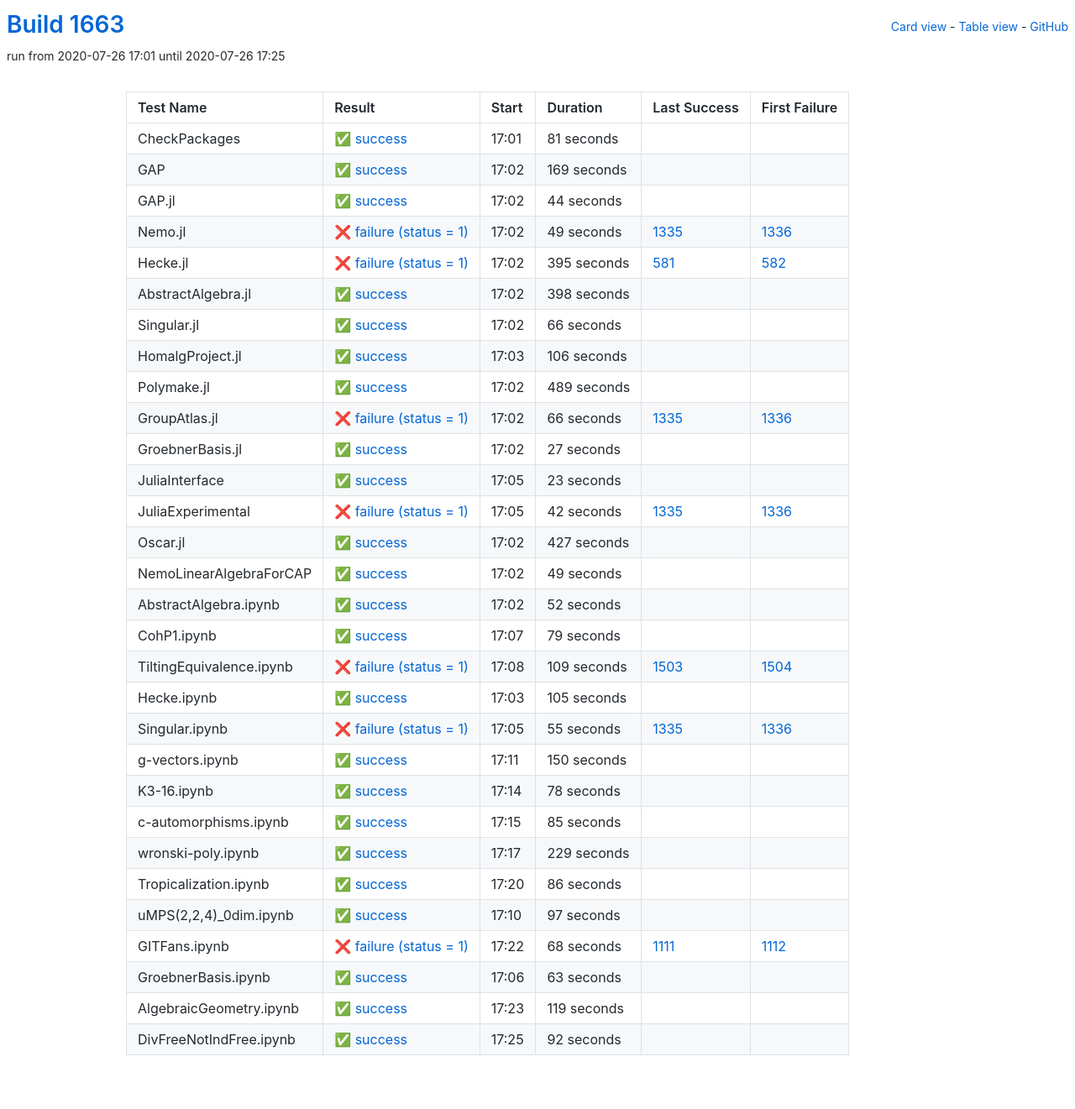
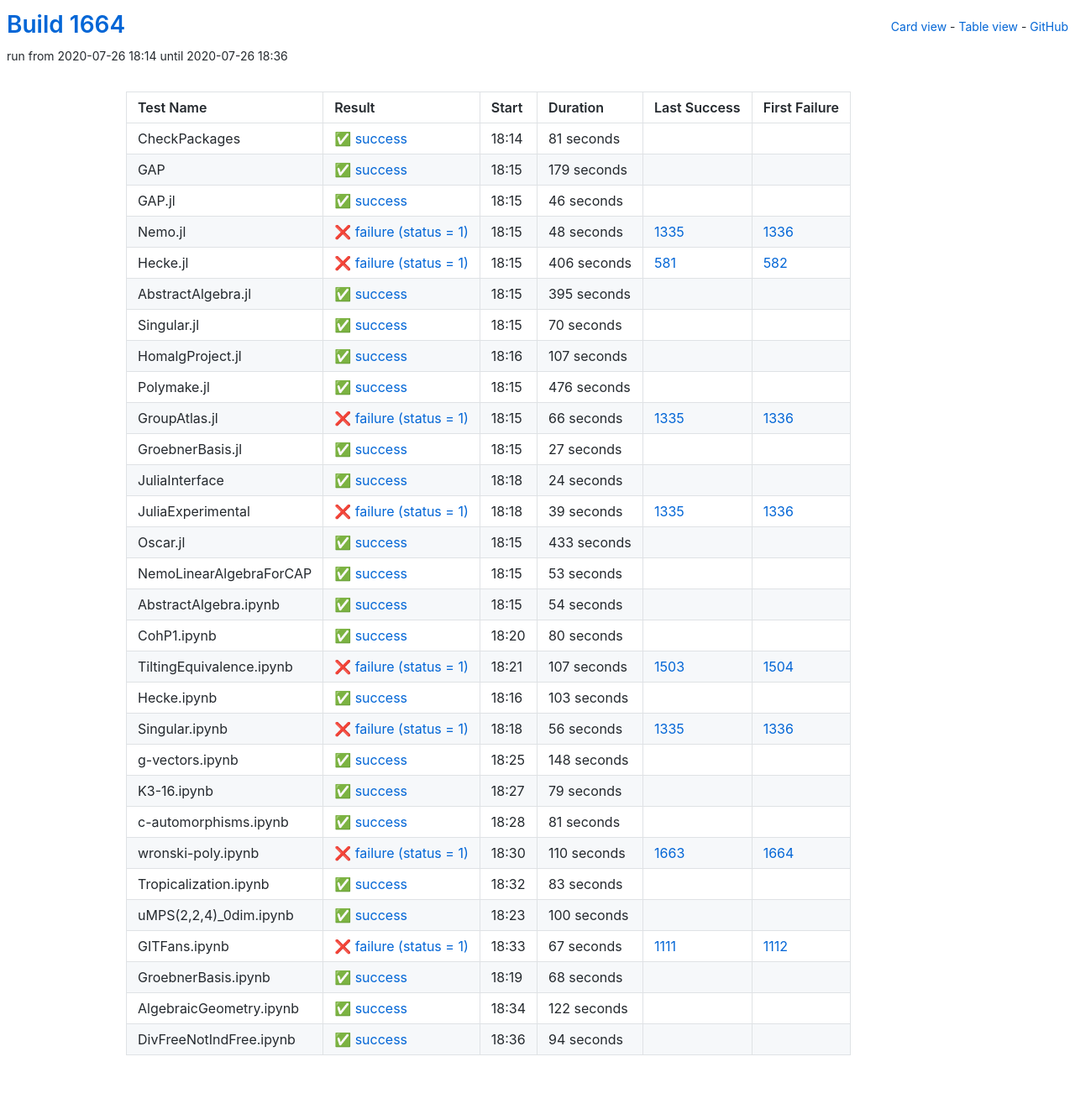
Before and after one commit to oscar-system/oscar-ci-status-1.4, a Jekyll site: the page built from table.html, in a window 1280 px wide. Shown: the whole page at 84% size. Built offline with Jekyll 4.4.1, drawn with Linux system fonts in a browser that asks for light colours.

Commit message:
Build #1664

```diff
--- a/_data/ci.yml
+++ b/_data/ci.yml
@@ -1,6 +1,6 @@
 ---
-build: 1663
-build_url: https://oscarci.mathematik.uni-kl.de/job/oscar-julia-1.4/1663/
+build: 1664
+build_url: https://oscarci.mathematik.uni-kl.de/job/oscar-julia-1.4/1664/
 job: oscar-julia-1.4
 organization: oscar-system
 repo: oscar-ci-status-1.4
@@ -8,8 +8,8 @@ repourl: https://github.com/oscar-system/oscar-ci-status-1.4
 tests:
 - name: CheckPackages
   id: checkpackages
-  log: https://oscarci.mathematik.uni-kl.de/job/oscar-julia-1.4/1663/artifact/logs/build-1663/CheckPackages.log
-  start: 2020-07-26 17:01
+  log: https://oscarci.mathematik.uni-kl.de/job/oscar-julia-1.4/1664/artifact/logs/build-1664/CheckPackages.log
+  start: 2020-07-26 18:14
   success: true
   exitcode: 0
   status: success
@@ -20,104 +20,104 @@ tests:
   first_failure_url:
 - name: GAP
   id: gap
-  log: https://oscarci.mathematik.uni-kl.de/job/oscar-julia-1.4/1663/artifact/logs/build-1663/GAP.log
-  start: 2020-07-26 17:02
+  log: https://oscarci.mathematik.uni-kl.de/job/oscar-julia-1.4/1664/artifact/logs/build-1664/GAP.log
+  start: 2020-07-26 18:15
   success: true
   exitcode: 0
   status: success
-  duration: 169
+  duration: 179
   last_success: false
   last_success_url:
   first_failure: false
   first_failure_url:
 - name: GAP.jl
   id: gap-jl
-  log: https://oscarci.mathematik.uni-kl.de/job/oscar-julia-1.4/1663/artifact/logs/build-1663/GAP.jl.log
-  start: 2020-07-26 17:02
+  log: https://oscarci.mathematik.uni-kl.de/job/oscar-julia-1.4/1664/artifact/logs/build-1664/GAP.jl.log
+  start: 2020-07-26 18:15
   success: true
   exitcode: 0
   status: success
-  duration: 44
+  duration: 46
   last_success: false
   last_success_url:
   first_failure: false
   first_failure_url:
 - name: Nemo.jl
   id: nemo-jl
-  log: https://oscarci.mathematik.uni-kl.de/job/oscar-julia-1.4/1663/artifact/logs/build-1663/Nemo.jl.log
-  start: 2020-07-26 17:02
+  log: https://oscarci.mathematik.uni-kl.de/job/oscar-julia-1.4/1664/artifact/logs/build-1664/Nemo.jl.log
+  start: 2020-07-26 18:15
   success: false
   exitcode: 1
   status: failure
-  duration: 49
+  duration: 48
   last_success: 1335
   last_success_url: https://oscarci.mathematik.uni-kl.de/job/oscar-julia-1.4/1335/
   first_failure: 1336
   first_failure_url: https://oscarci.mathematik.uni-kl.de/job/oscar-julia-1.4/1336/
 - name: Hecke.jl
   id: hecke-jl
-  log: https://oscarci.mathematik.uni-kl.de/job/oscar-julia-1.4/1663/artifact/logs/build-1663/Hecke.jl.log
-  start: 2020-07-26 17:02
+  log: https://oscarci.mathematik.uni-kl.de/job/oscar-julia-1.4/1664/artifact/logs/build-1664/Hecke.jl.log
+  start: 2020-07-26 18:15
   success: false
   exitcode: 1
   status: failure
-  duration: 395
+  duration: 406
   last_success: 581
   last_success_url: https://oscarci.mathematik.uni-kl.de/job/oscar-julia-1.4/581/
   first_failure: 582
   first_failure_url: https://oscarci.mathematik.uni-kl.de/job/oscar-julia-1.4/582/
 - name: AbstractAlgebra.jl
   id: abstractalgebra-jl
-  log: https://oscarci.mathematik.uni-kl.de/job/oscar-julia-1.4/1663/artifact/logs/build-1663/AbstractAlgebra.jl.log
-  start: 2020-07-26 17:02
+  log: https://oscarci.mathematik.uni-kl.de/job/oscar-julia-1.4/1664/artifact/logs/build-1664/AbstractAlgebra.jl.log
+  start: 2020-07-26 18:15
   success: true
   exitcode: 0
   status: success
-  duration: 398
+  duration: 395
   last_success: false
   last_success_url:
   first_failure: false
   first_failure_url:
 - name: Singular.jl
   id: singular-jl
-  log: https://oscarci.mathematik.uni-kl.de/job/oscar-julia-1.4/1663/artifact/logs/build-1663/Singular.jl.log
-  start: 2020-07-26 17:02
+  log: https://oscarci.mathematik.uni-kl.de/job/oscar-julia-1.4/1664/artifact/logs/build-1664/Singular.jl.log
+  start: 2020-07-26 18:15
   success: true
   exitcode: 0
   status: success
-  duration: 66
+  duration: 70
   last_success: false
   last_success_url:
   first_failure: false
   first_failure_url:
 - name: HomalgProject.jl
   id: homalgproject-jl
-  log: https://oscarci.mathematik.uni-kl.de/job/oscar-julia-1.4/1663/artifact/logs/build-1663/HomalgProject.jl.log
-  start: 2020-07-26 17:03
+  log: https://oscarci.mathematik.uni-kl.de/job/oscar-julia-1.4/1664/artifact/logs/build-1664/HomalgProject.jl.log
+  start: 2020-07-26 18:16
   success: true
   exitcode: 0
   status: success
-  duration: 106
+  duration: 107
   last_success: false
   last_success_url:
   first_failure: false
   first_failure_url:
 - name: Polymake.jl
   id: polymake-jl
-  log: https://oscarci.mathematik.uni-kl.de/job/oscar-julia-1.4/1663/artifact/logs/build-1663/Polymake.jl.log
-  start: 2020-07-26 17:02
+  log: https://oscarci.mathematik.uni-kl.de/job/oscar-julia-1.4/1664/artifact/logs/build-1664/Polymake.jl.log
+  start: 2020-07-26 18:15
   success: true
   exitcode: 0
   status: success
-  duration: 489
+  duration: 476
   last_success: false
   last_success_url:
   first_failure: false
   first_failure_url:
 - name: GroupAtlas.jl
   id: groupatlas-jl
-  log: https://oscarci.mathematik.uni-kl.de/job/oscar-julia-1.4/1663/artifact/logs/build-1663/GroupAtlas.jl.log
-  start: 2020-07-26 17:02
+  log: https://oscarci.mathematik.uni-kl.de/job/oscar-julia-1.4/1664/artifact/logs/build-1664/GroupAtlas.jl.log
+  start: 2020-07-26 18:15
   success: false
   exitcode: 1
   status: failure
@@ -128,8 +128,8 @@ tests:
   first_failure_url: https://oscarci.mathematik.uni-kl.de/job/oscar-julia-1.4/1336/
 - name: GroebnerBasis.jl
   id: groebnerbasis-jl
-  log: https://oscarci.mathematik.uni-kl.de/job/oscar-julia-1.4/1663/artifact/logs/build-1663/GroebnerBasis.jl.log
-  start: 2020-07-26 17:02
+  log: https://oscarci.mathematik.uni-kl.de/job/oscar-julia-1.4/1664/artifact/logs/build-1664/GroebnerBasis.jl.log
+  start: 2020-07-26 18:15
   success: true
   exitcode: 0
   status: success
@@ -140,68 +140,128 @@ tests:
   first_failure_url:
 - name: JuliaInterface
   id: juliainterface
-  log: https://oscarci.mathematik.uni-kl.de/job/oscar-julia-1.4/1663/artifact/logs/build-1663/JuliaInterface.log
-  start: 2020-07-26 17:05
+  log: https://oscarci.mathematik.uni-kl.de/job/oscar-julia-1.4/1664/artifact/logs/build-1664/JuliaInterface.log
+  start: 2020-07-26 18:18
   success: true
   exitcode: 0
   status: success
-  duration: 23
+  duration: 24
   last_success: false
   last_success_url:
   first_failure: false
   first_failure_url:
 - name: JuliaExperimental
   id: juliaexperimental
-  log: https://oscarci.mathematik.uni-kl.de/job/oscar-julia-1.4/1663/artifact/logs/build-1663/JuliaExperimental.log
-  start: 2020-07-26 17:05
+  log: https://oscarci.mathematik.uni-kl.de/job/oscar-julia-1.4/1664/artifact/logs/build-1664/JuliaExperimental.log
+  start: 2020-07-26 18:18
   success: false
   exitcode: 1
   status: failure
-  duration: 42
+  duration: 39
   last_success: 1335
   last_success_url: https://oscarci.mathematik.uni-kl.de/job/oscar-julia-1.4/1335/
   first_failure: 1336
   first_failure_url: https://oscarci.mathematik.uni-kl.de/job/oscar-julia-1.4/1336/
 - name: Oscar.jl
   id: oscar-jl
-  log: https://oscarci.mathematik.uni-kl.de/job/oscar-julia-1.4/1663/artifact/logs/build-1663/Oscar.jl.log
-  start: 2020-07-26 17:02
+  log: https://oscarci.mathematik.uni-kl.de/job/oscar-julia-1.4/1664/artifact/logs/build-1664/Oscar.jl.log
+  start: 2020-07-26 18:15
   success: true
   exitcode: 0
   status: success
-  duration: 427
+  duration: 433
   last_success: false
   last_success_url:
   first_failure: false
   first_failure_url:
 - name: NemoLinearAlgebraForCAP
   id: nemolinearalgebraforcap
-  log: https://oscarci.mathematik.uni-kl.de/job/oscar-julia-1.4/1663/artifact/logs/build-1663/NemoLinearAlgebraForCAP.log
-  start: 2020-07-26 17:02
+  log: https://oscarci.mathematik.uni-kl.de/job/oscar-julia-1.4/1664/artifact/logs/build-1664/NemoLinearAlgebraForCAP.log
+  start: 2020-07-26 18:15
   success: true
   exitcode: 0
   status: success
-  duration: 49
+  duration: 53
   last_success: false
   last_success_url:
   first_failure: false
   first_failure_url:
 - name: AbstractAlgebra.ipynb
   id: abstractalgebra-ipynb
-  log: https://oscarci.mathematik.uni-kl.de/job/oscar-julia-1.4/1663/artifact/logs/build-1663/AbstractAlgebra.ipynb.log
-  start: 2020-07-26 17:02
+  log: https://oscarci.mathematik.uni-kl.de/job/oscar-julia-1.4/1664/artifact/logs/build-1664/AbstractAlgebra.ipynb.log
+  start: 2020-07-26 18:15
   success: true
   exitcode: 0
   status: success
-  duration: 52
+  duration: 54
   last_success: false
   last_success_url:
   first_failure: false
   first_failure_url:
 - name: CohP1.ipynb
   id: cohp1-ipynb
-  log: https://oscarci.mathematik.uni-kl.de/job/oscar-julia-1.4/1663/artifact/logs/build-1663/CohP1.ipynb.log
-  start: 2020-07-26 17:07
+  log: https://oscarci.mathematik.uni-kl.de/job/oscar-julia-1.4/1664/artifact/logs/build-1664/CohP1.ipynb.log
+  start: 2020-07-26 18:20
+  success: true
+  exitcode: 0
+  status: success
+  duration: 80
+  last_success: false
+  last_success_url:
+  first_failure: false
+  first_failure_url:
+- name: TiltingEquivalence.ipynb
+  id: tiltingequivalence-ipynb
+  log: https://oscarci.mathematik.uni-kl.de/job/oscar-julia-1.4/1664/artifact/logs/build-1664/TiltingEquivalence.ipynb.log
+  start: 2020-07-26 18:21
+  success: false
+  exitcode: 1
+  status: failure
+  duration: 107
+  last_success: 1503
+  last_success_url: https://oscarci.mathematik.uni-kl.de/job/oscar-julia-1.4/1503/
+  first_failure: 1504
+  first_failure_url: https://oscarci.mathematik.uni-kl.de/job/oscar-julia-1.4/1504/
+- name: Hecke.ipynb
+  id: hecke-ipynb
+  log: https://oscarci.mathematik.uni-kl.de/job/oscar-julia-1.4/1664/artifact/logs/build-1664/Hecke.ipynb.log
+  start: 2020-07-26 18:16
+  success: true
+  exitcode: 0
+  status: success
+  duration: 103
+  last_success: false
+  last_success_url:
+  first_failure: false
+  first_failure_url:
+- name: Singular.ipynb
+  id: singular-ipynb
+  log: https://oscarci.mathematik.uni-kl.de/job/oscar-julia-1.4/1664/artifact/logs/build-1664/Singular.ipynb.log
+  start: 2020-07-26 18:18
+  success: false
+  exitcode: 1
+  status: failure
+  duration: 56
+  last_success: 1335
+  last_success_url: https://oscarci.mathematik.uni-kl.de/job/oscar-julia-1.4/1335/
+  first_failure: 1336
+  first_failure_url: https://oscarci.mathematik.uni-kl.de/job/oscar-julia-1.4/1336/
+- name: g-vectors.ipynb
+  id: g-vectors-ipynb
+  log: https://oscarci.mathematik.uni-kl.de/job/oscar-julia-1.4/1664/artifact/logs/build-1664/g-vectors.ipynb.log
+  start: 2020-07-26 18:25
+  success: true
+  exitcode: 0
+  status: success
+  duration: 148
+  last_success: false
+  last_success_url:
+  first_failure: false
+  first_failure_url:
+- name: K3-16.ipynb
+  id: k3-16-ipynb
+  log: https://oscarci.mathematik.uni-kl.de/job/oscar-julia-1.4/1664/artifact/logs/build-1664/K3-16.ipynb.log
+  start: 2020-07-26 18:27
   success: true
   exitcode: 0
   status: success
@@ -210,158 +270,98 @@ tests:
   last_success_url:
   first_failure: false
   first_failure_url:
-- name: TiltingEquivalence.ipynb
-  id: tiltingequivalence-ipynb
-  log: https://oscarci.mathematik.uni-kl.de/job/oscar-julia-1.4/1663/artifact/logs/build-1663/TiltingEquivalence.ipynb.log
-  start: 2020-07-26 17:08
-  success: false
-  exitcode: 1
-  status: failure
-  duration: 109
-  last_success: 1503
-  last_success_url: https://oscarci.mathematik.uni-kl.de/job/oscar-julia-1.4/1503/
-  first_failure: 1504
-  first_failure_url: https://oscarci.mathematik.uni-kl.de/job/oscar-julia-1.4/1504/
-- name: Hecke.ipynb
-  id: hecke-ipynb
-  log: https://oscarci.mathematik.uni-kl.de/job/oscar-julia-1.4/1663/artifact/logs/build-1663/Hecke.ipynb.log
-  start: 2020-07-26 17:03
+- name: c-automorphisms.ipynb
+  id: c-automorphisms-ipynb
+  log: https://oscarci.mathematik.uni-kl.de/job/oscar-julia-1.4/1664/artifact/logs/build-1664/c-automorphisms.ipynb.log
+  start: 2020-07-26 18:28
   success: true
   exitcode: 0
   status: success
-  duration: 105
-  last_success: false
-  last_success_url:
-  first_failure: false
-  first_failure_url:
-- name: Singular.ipynb
-  id: singular-ipynb
-  log: https://oscarci.mathematik.uni-kl.de/job/oscar-julia-1.4/1663/artifact/logs/build-1663/Singular.ipynb.log
-  start: 2020-07-26 17:05
-  success: false
-  exitcode: 1
-  status: failure
-  duration: 55
-  last_success: 1335
-  last_success_url: https://oscarci.mathematik.uni-kl.de/job/oscar-julia-1.4/1335/
-  first_failure: 1336
-  first_failure_url: https://oscarci.mathematik.uni-kl.de/job/oscar-julia-1.4/1336/
-- name: g-vectors.ipynb
-  id: g-vectors-ipynb
-  log: https://oscarci.mathematik.uni-kl.de/job/oscar-julia-1.4/1663/artifact/logs/build-1663/g-vectors.ipynb.log
-  start: 2020-07-26 17:11
-  success: true
-  exitcode: 0
-  status: success
-  duration: 150
-  last_success: false
-  last_success_url:
-  first_failure: false
-  first_failure_url:
-- name: K3-16.ipynb
-  id: k3-16-ipynb
-  log: https://oscarci.mathematik.uni-kl.de/job/oscar-julia-1.4/1663/artifact/logs/build-1663/K3-16.ipynb.log
-  start: 2020-07-26 17:14
-  success: true
-  exitcode: 0
-  status: success
-  duration: 78
-  last_success: false
-  last_success_url:
-  first_failure: false
-  first_failure_url:
-- name: c-automorphisms.ipynb
-  id: c-automorphisms-ipynb
-  log: https://oscarci.mathematik.uni-kl.de/job/oscar-julia-1.4/1663/artifact/logs/build-1663/c-automorphisms.ipynb.log
-  start: 2020-07-26 17:15
-  success: true
-  exitcode: 0
-  status: success
-  duration: 85
+  duration: 81
   last_success: false
   last_success_url:
   first_failure: false
   first_failure_url:
 - name: wronski-poly.ipynb
   id: wronski-poly-ipynb
-  log: https://oscarci.mathematik.uni-kl.de/job/oscar-julia-1.4/1663/artifact/logs/build-1663/wronski-poly.ipynb.log
-  start: 2020-07-26 17:17
+  log: https://oscarci.mathematik.uni-kl.de/job/oscar-julia-1.4/1664/artifact/logs/build-1664/wronski-poly.ipynb.log
+  start: 2020-07-26 18:30
+  success: false
+  exitcode: 1
+  status: failure
+  duration: 110
+  last_success: 1663
+  last_success_url: https://oscarci.mathematik.uni-kl.de/job/oscar-julia-1.4/1663/
+  first_failure: 1664
+  first_failure_url: https://oscarci.mathematik.uni-kl.de/job/oscar-julia-1.4/1664/
+- name: Tropicalization.ipynb
+  id: tropicalization-ipynb
+  log: https://oscarci.mathematik.uni-kl.de/job/oscar-julia-1.4/1664/artifact/logs/build-1664/Tropicalization.ipynb.log
+  start: 2020-07-26 18:32
   success: true
   exitcode: 0
   status: success
-  duration: 229
-  last_success: false
-  last_success_url:
-  first_failure: false
-  first_failure_url:
-- name: Tropicalization.ipynb
-  id: tropicalization-ipynb
-  log: https://oscarci.mathematik.uni-kl.de/job/oscar-julia-1.4/1663/artifact/logs/build-1663/Tropicalization.ipynb.log
-  start: 2020-07-26 17:20
-  success: true
-  exitcode: 0
-  status: success
-  duration: 86
+  duration: 83
   last_success: false
   last_success_url:
   first_failure: false
   first_failure_url:
 - name: uMPS(2,2,4)_0dim.ipynb
   id: umps-2-2-4-0dim-ipynb
-  log: https://oscarci.mathematik.uni-kl.de/job/oscar-julia-1.4/1663/artifact/logs/build-1663/uMPS-2-2-4-_0dim.ipynb.log
-  start: 2020-07-26 17:10
+  log: https://oscarci.mathematik.uni-kl.de/job/oscar-julia-1.4/1664/artifact/logs/build-1664/uMPS-2-2-4-_0dim.ipynb.log
+  start: 2020-07-26 18:23
   success: true
   exitcode: 0
   status: success
-  duration: 97
+  duration: 100
   last_success: false
   last_success_url:
   first_failure: false
   first_failure_url:
 - name: GITFans.ipynb
   id: gitfans-ipynb
-  log: https://oscarci.mathematik.uni-kl.de/job/oscar-julia-1.4/1663/artifact/logs/build-1663/GITFans.ipynb.log
-  start: 2020-07-26 17:22
+  log: https://oscarci.mathematik.uni-kl.de/job/oscar-julia-1.4/1664/artifact/logs/build-1664/GITFans.ipynb.log
+  start: 2020-07-26 18:33
   success: false
   exitcode: 1
   status: failure
-  duration: 68
+  duration: 67
   last_success: 1111
   last_success_url: https://oscarci.mathematik.uni-kl.de/job/oscar-julia-1.4/1111/
   first_failure: 1112
   first_failure_url: https://oscarci.mathematik.uni-kl.de/job/oscar-julia-1.4/1112/
 - name: GroebnerBasis.ipynb
   id: groebnerbasis-ipynb
-  log: https://oscarci.mathematik.uni-kl.de/job/oscar-julia-1.4/1663/artifact/logs/build-1663/GroebnerBasis.ipynb.log
-  start: 2020-07-26 17:06
+  log: https://oscarci.mathematik.uni-kl.de/job/oscar-julia-1.4/1664/artifact/logs/build-1664/GroebnerBasis.ipynb.log
+  start: 2020-07-26 18:19
   success: true
   exitcode: 0
   status: success
-  duration: 63
+  duration: 68
   last_success: false
   last_success_url:
   first_failure: false
   first_failure_url:
 - name: AlgebraicGeometry.ipynb
   id: algebraicgeometry-ipynb
-  log: https://oscarci.mathematik.uni-kl.de/job/oscar-julia-1.4/1663/artifact/logs/build-1663/AlgebraicGeometry.ipynb.log
-  start: 2020-07-26 17:23
+  log: https://oscarci.mathematik.uni-kl.de/job/oscar-julia-1.4/1664/artifact/logs/build-1664/AlgebraicGeometry.ipynb.log
+  start: 2020-07-26 18:34
   success: true
   exitcode: 0
   status: success
-  duration: 119
+  duration: 122
   last_success: false
   last_success_url:
   first_failure: false
   first_failure_url:
 - name: DivFreeNotIndFree.ipynb
   id: divfreenotindfree-ipynb
-  log: https://oscarci.mathematik.uni-kl.de/job/oscar-julia-1.4/1663/artifact/logs/build-1663/DivFreeNotIndFree.ipynb.log
-  start: 2020-07-26 17:25
+  log: https://oscarci.mathematik.uni-kl.de/job/oscar-julia-1.4/1664/artifact/logs/build-1664/DivFreeNotIndFree.ipynb.log
+  start: 2020-07-26 18:36
   success: true
   exitcode: 0
   status: success
-  duration: 92
+  duration: 94
   last_success: false
   last_success_url:
   first_failure: false
```
Also changed, not shown: README.md.
